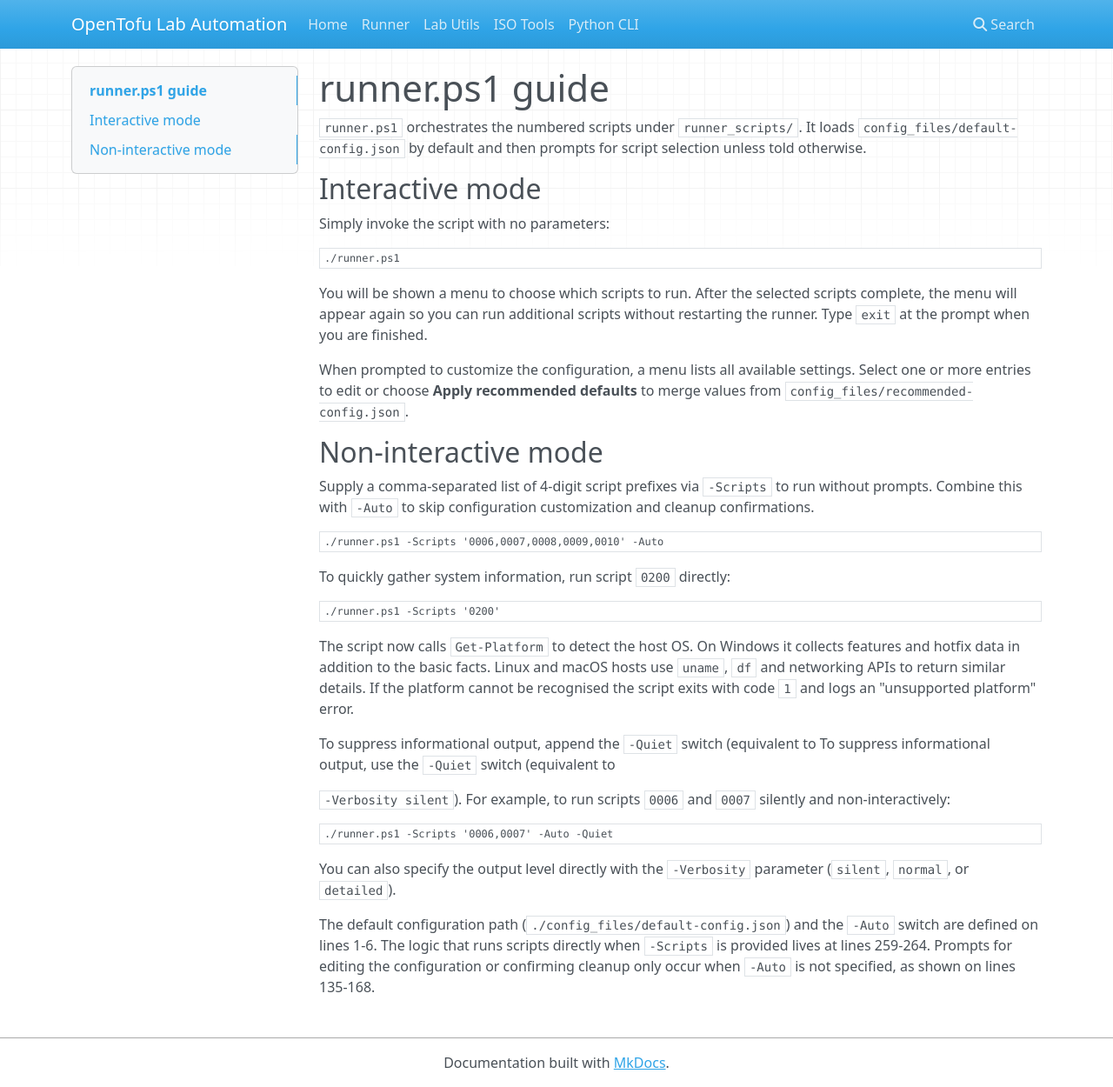
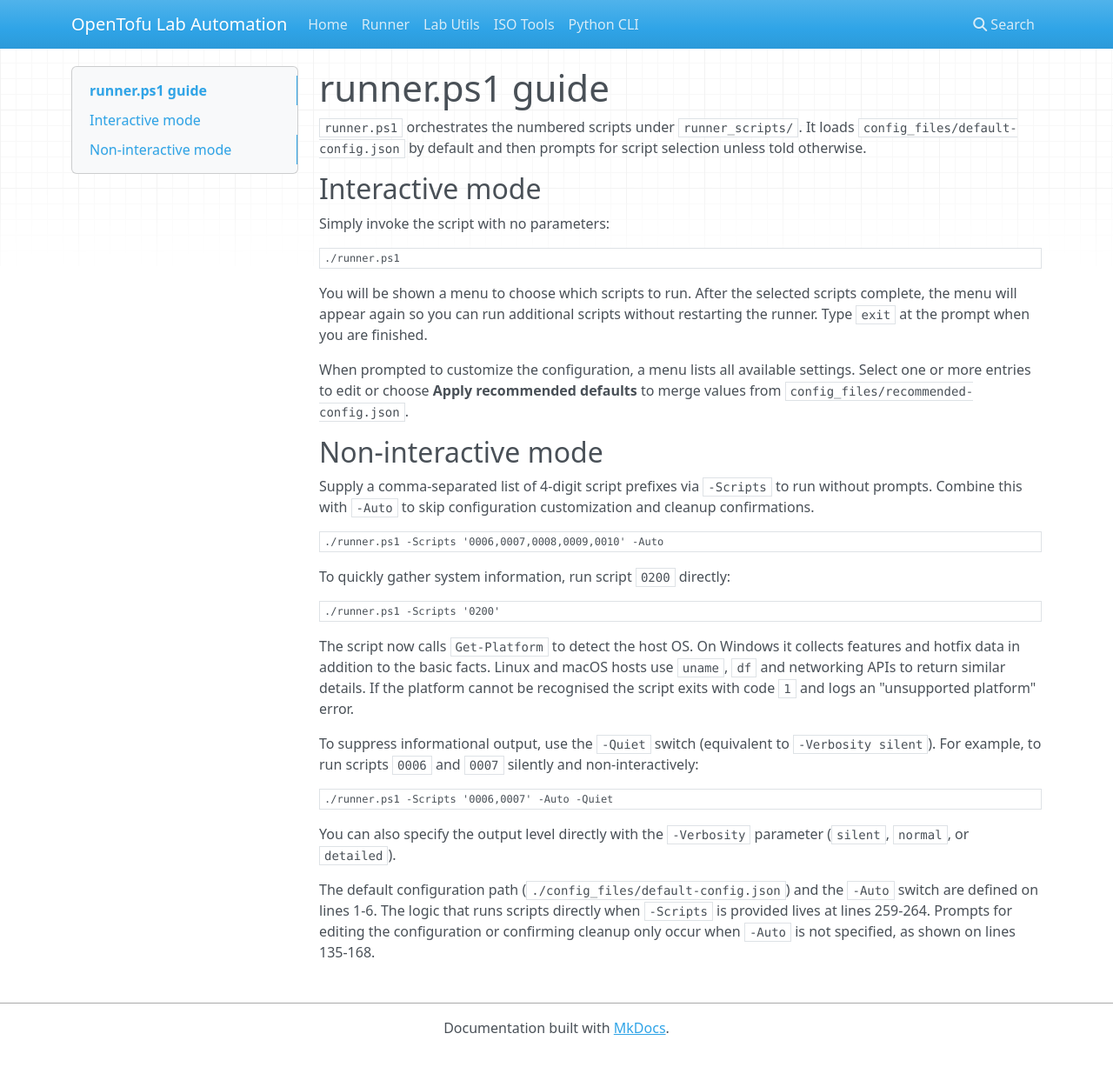
Before and after one commit to wizzense/opentofu-lab-automation, an MkDocs documentation site: the page built from docs/runner.md, in a window 1280 px wide and 1250 px high. Shown: the whole window at 87% size. Built offline with MkDocs 1.6.1, drawn with Linux system fonts in a browser that asks for light colours; nearby versions of some CDN libraries.

Commit message:
docs: remove duplicate quiet switch sentence

```diff
--- a/docs/runner.md
+++ b/docs/runner.md
@@ -37,9 +37,7 @@ macOS hosts use `uname`, `df` and networking APIs to return similar details.
 If the platform cannot be recognised the script exits with code `1` and logs an
 "unsupported platform" error.
 
-To suppress informational output, append the `-Quiet` switch (equivalent to
 To suppress informational output, use the `-Quiet` switch (equivalent to
-
 `-Verbosity silent`). For example, to run scripts `0006` and `0007`
 silently and non-interactively:
 
```
